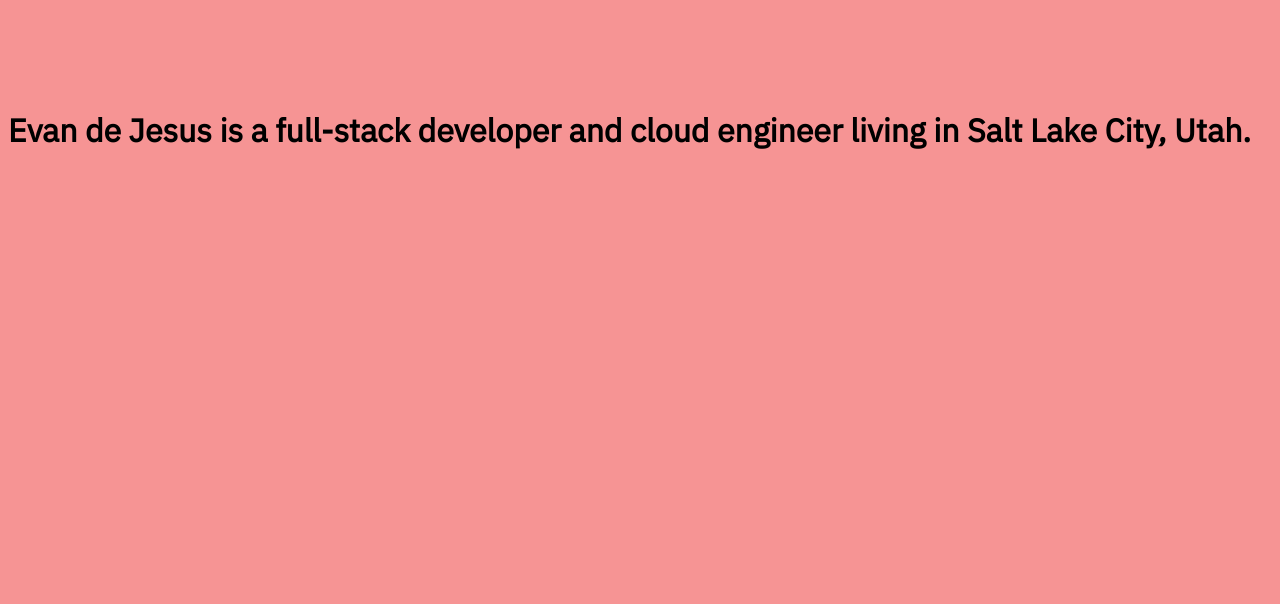
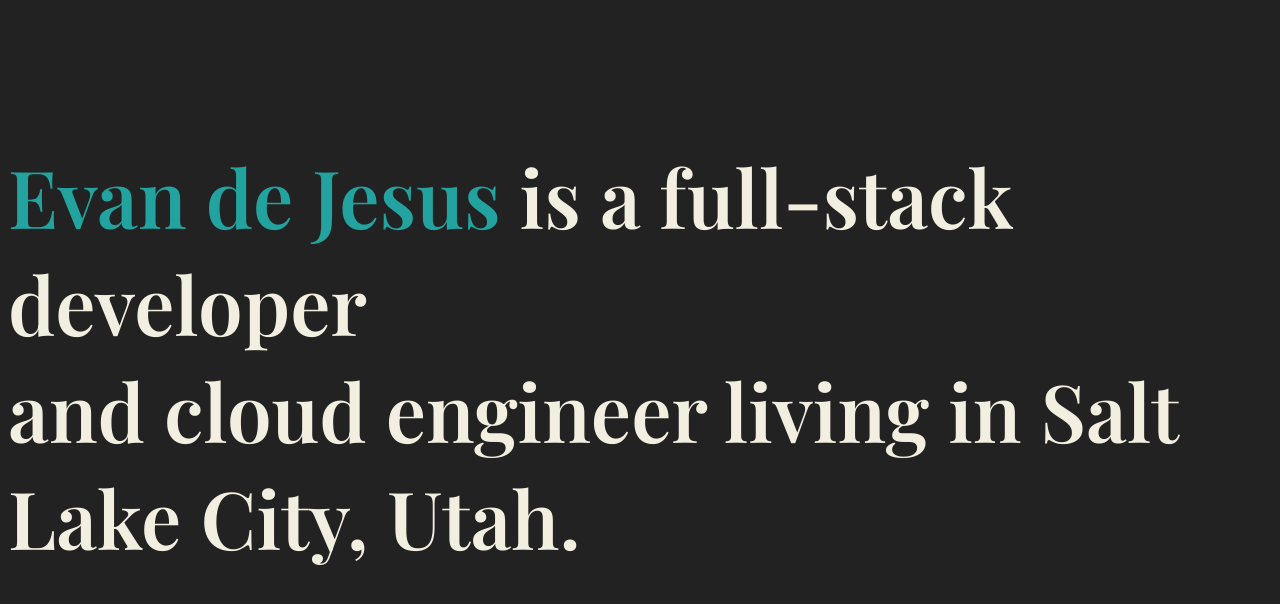
Before and after one commit to evandejesus/evandejes.us, a Jekyll site: the page built from index.html, in a window 1280 px wide. Shown: the top 604 px of the page. Built offline with Jekyll 4.4.1, drawn with Linux system fonts in a browser that asks for light colours.

Commit message:
update color palette

```diff
--- a/_layouts/default.html
+++ b/_layouts/default.html
@@ -6,6 +6,9 @@
     <meta name="viewport" content="width=device-width, initial-scale=1">
     <meta charset="utf-8">
     <title>{{ page.title }} - {{ site.title }}</title>
+
+    <link rel="preconnect" href="https://fonts.googleapis.com"><link rel="preconnect" href="https://fonts.gstatic.com" crossorigin><link href="https://fonts.googleapis.com/css2?family=Playfair+Display:wght@600&display=swap" rel="stylesheet">
+
     <link rel="stylesheet" href="{{ "/assets/css/main.css" | relative_url }}">
   </head>
   <body>
--- a/_sass/main.scss
+++ b/_sass/main.scss
@@ -1,5 +1,7 @@
-$backgroundColor: #f69494;
-$bodyColor: #000000;
+$backgroundColor: #222222;
+$backgroundColor2: #434242;
+$bodyColor: #F3EFE0;
+$highlightColor: #22A39F;
 $bodyFont: "IBMPlexSansRegular";
 
 body {
@@ -11,3 +13,12 @@ body {
 .main-content {
   padding: 5em 0 2em 0;
 }
+
+.highlight {
+  color: $highlightColor;
+}
+
+.title {
+  font-size: 5rem;
+  font-family: 'Playfair Display', serif;
+}
--- /dev/null
+++ b/index.html
@@ -0,0 +1,9 @@
+---
+layout: default
+title: "Happy Jekylling!"
+---
+
+<h1 class="title">
+  <span class="highlight">Evan de Jesus</span> is a full-stack developer
+  <br />and cloud engineer living in Salt Lake City, Utah.
+</h1>
```
Also changed, not shown: index.md (deleted, +0 -6 lines), Gemfile.lock.
